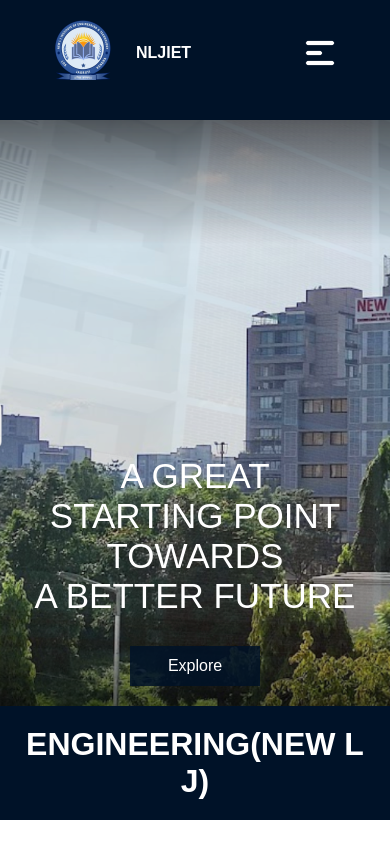
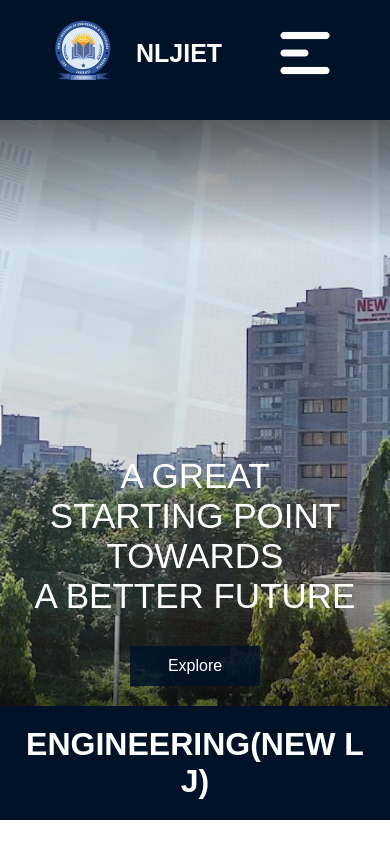
Before and after one commit to Jayp1609/Collage_web_testing, a plain HTML site: page index.html in a window 390 px wide. Shown: the top 844 px of the page. Drawn offline with Linux system fonts and the light colour scheme.

Commit message:
Update style.css

```diff
--- a/style.css
+++ b/style.css
@@ -262,7 +262,13 @@ nav ul li a:hover{
     margin-left: 100px;
 }
 @media only screen and (max-width: 1020px) {
-
+     .menuimg{
+        display: block;
+        width: 70px;
+    }
+    .header1 div p b{
+        font-size: 25px;
+    }
     .menuimg{
         display: block;
     }
```
